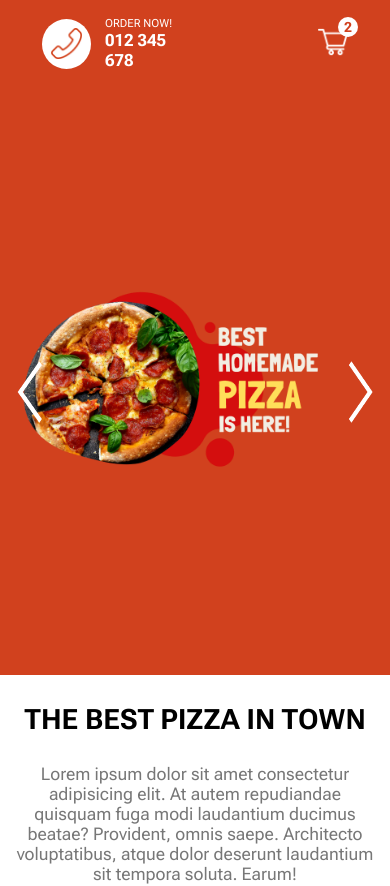
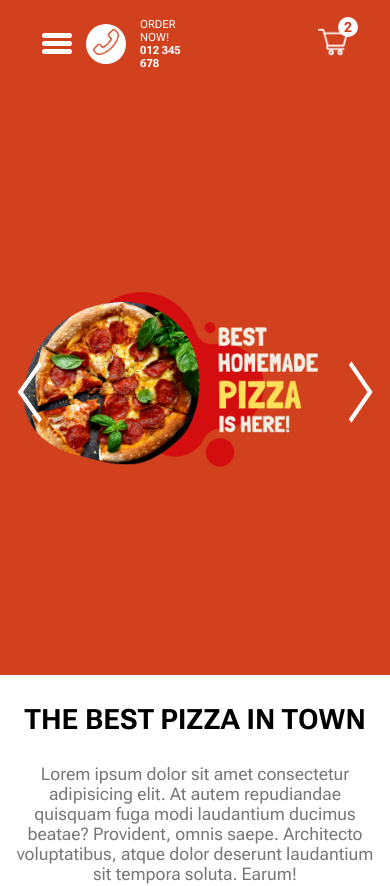
Before and after one commit to IgorLAP/pizza-restaurant, a Next.js app: page / in a window 390 px wide. Shown: the top 886 px of the page. Built offline with nearby package versions, Linux system fonts and the light colour scheme.

Commit message:
feat: proper mobile menu layout in Navbar

```diff
--- a/src/components/Navbar/index.tsx
+++ b/src/components/Navbar/index.tsx
@@ -6,6 +6,16 @@ export function Navbar() {
   return (
     <div className={styles.container}>
       <div className={styles.item}>
+        <div className={styles.mobileMenu}>
+          <div className={styles.menuContainer}>
+            <input type="checkbox" id='checkbox-menu' className={styles.checkboxMenu} />
+            <label htmlFor="checkbox-menu">
+              <span></span>
+              <span></span>
+              <span></span>
+            </label>
+          </div>
+        </div>
         <button type='button'>
           <Image width={32} height={32} src="/img/telephone.png" alt='call us' />
         </button>
--- a/src/components/Navbar/styles.module.scss
+++ b/src/components/Navbar/styles.module.scss
@@ -84,12 +84,99 @@
   color: var(--orange-main);
 }
 
+.mobileMenu {
+  display: none;
+  margin-right: 1rem;
+
+  .menuContainer {
+    height: 100%;
+    display: flex;
+    align-items: center;
+    justify-content: center;
+
+    .checkboxMenu {
+      position: absolute;
+      opacity: 0;
+
+      &:checked + label span:nth-child(1) {
+        transform: rotate(-45deg);
+        top: 8px;
+      }
+
+      &:checked + label span:nth-child(2) {
+        opacity: 0;
+      }
+
+      &:checked + label span:nth-child(3) {
+        transform: rotate(45deg);
+        top: 8px;
+      }
+    }
+
+    label {
+      cursor: pointer;
+      position: relative;
+      display: block;
+      height: 22px;
+      width: 30px;
+
+      span {
+        position: absolute;
+        display: block;
+        height: 5px;
+        width: 100%;
+        border-radius: 30px;
+        background: var(--white);
+        transition: ease-in-out .25s;
+
+        &:nth-child(1) {
+          top: 0;
+        }
+
+        &:nth-child(2) {
+          top: 8px;
+        }
+
+        &:nth-child(3) {
+          top: 16px;
+        }
+      }
+    }
+  }
+}
+
 @media screen and (max-width: 480px) {
   .item {
     flex: 1;
+  }
 
+  .callText {
+
+    span {
+
+      &:first-child {
+        font-size: .8rem;
+      }
+
+      &:last-child {
+        font-size: .8rem;
+      }
+    }
+  }
+}
+
+@media screen and (max-width: 760px) {
+  .item {
     &:nth-child(2){
       display: none;
     }
+
+    button {
+      padding: .40rem .50rem;
+      height: fit-content;
+    }
+  }
+  .mobileMenu {
+    display: block;
   }
 }
```
